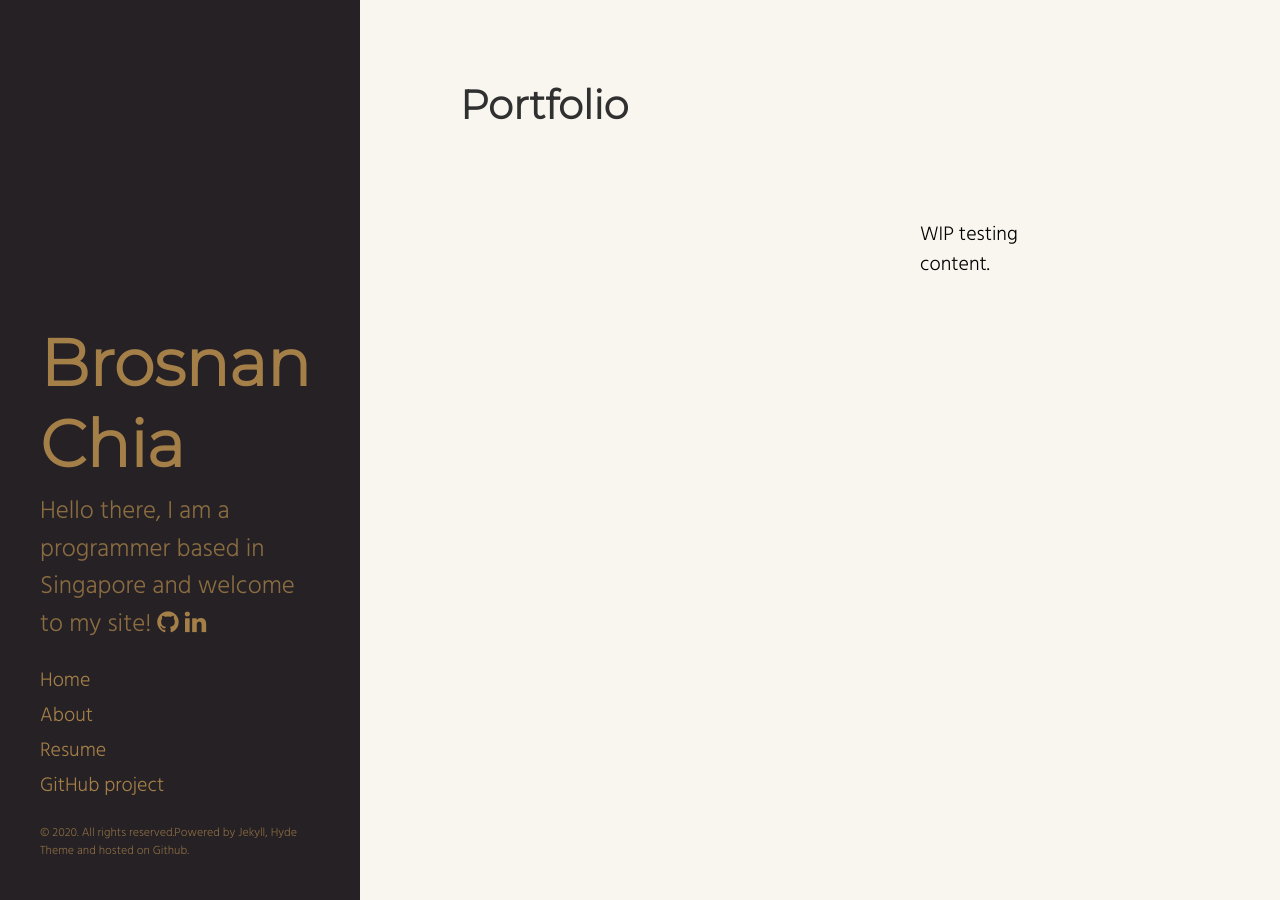
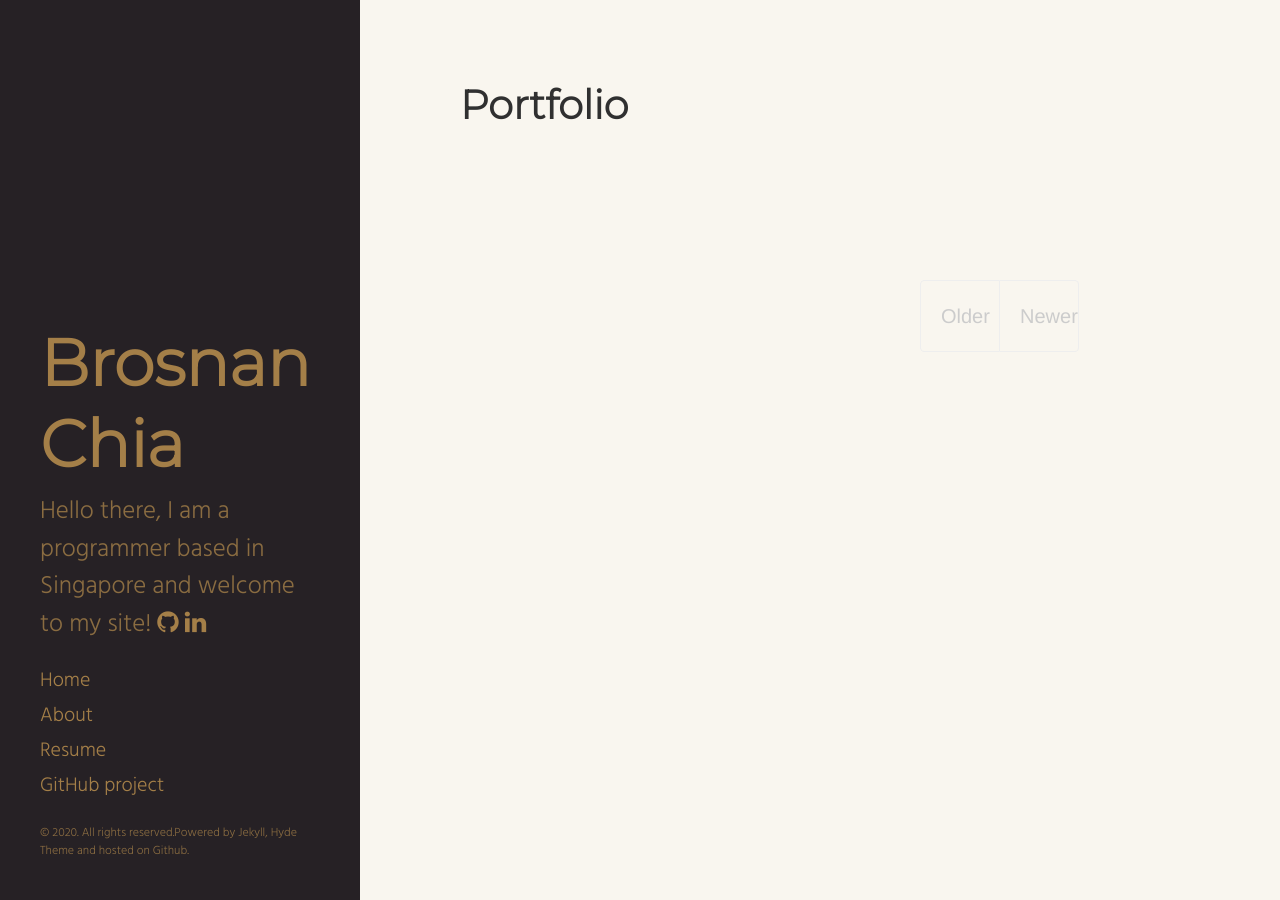
Before and after one commit to broscew/broscew.github.io, a Jekyll site: the page built from portfolio.md, in a window 1280 px wide. Built offline with Jekyll 4.4.1, drawn with Linux system fonts in a browser that asks for light colours.

Commit message:
testing fixes

```diff
--- a/_layouts/page_with_post.html
+++ b/_layouts/page_with_post.html
@@ -9,6 +9,7 @@
   <body>
 
     {% include sidebar.html %}
+
     <h1 class="page-title">{{ page.title }}</h1>
     <div class="content container">
       {{ content }}
--- a/portfolio.md
+++ b/portfolio.md
@@ -2,5 +2,35 @@
 layout: page_with_post
 title: Portfolio
 ---
+<div class="posts">
+  {% for post in paginator.posts %}
+  <div class="post">
+    <h1 class="post-title">
+      <a href="{{ post.url }}">
+        {{ post.title }}
+      </a>
+    </h1>
 
-WIP testing content.
+    <span class="post-date">{{ post.date | date_to_string }}</span>
+
+    {{ post.content }}
+  </div>
+  {% endfor %}
+</div>
+
+<div class="pagination">
+  {% if paginator.next_page %}
+    <a class="pagination-item older" href="{{ site.baseurl }}page{{paginator.next_page}}">Older</a>
+  {% else %}
+    <span class="pagination-item older">Older</span>
+  {% endif %}
+  {% if paginator.previous_page %}
+    {% if paginator.page == 2 %}
+      <a class="pagination-item newer" href="{{ site.baseurl }}">Newer</a>
+    {% else %}
+      <a class="pagination-item newer" href="{{ site.baseurl }}page{{paginator.previous_page}}">Newer</a>
+    {% endif %}
+  {% else %}
+    <span class="pagination-item newer">Newer</span>
+  {% endif %}
+</div>
```
